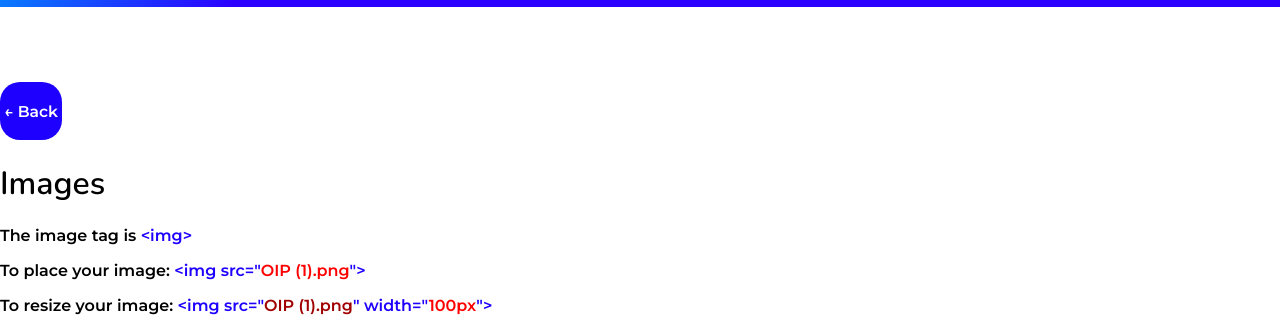
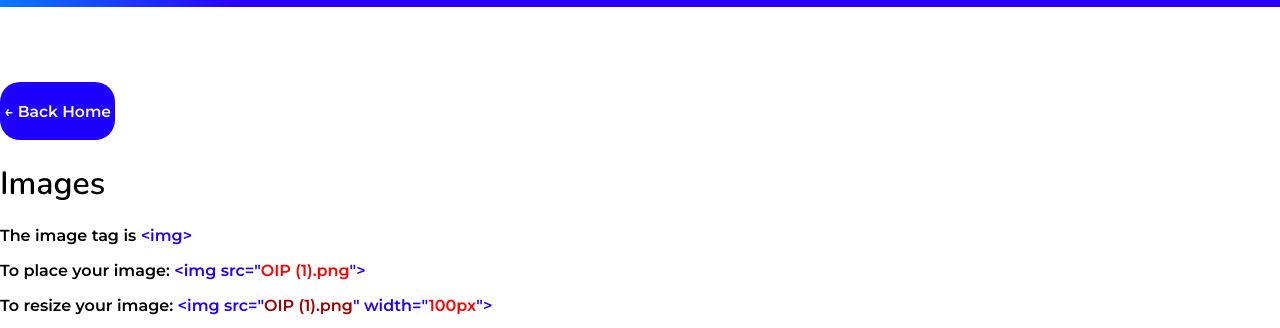
Before and after one commit to flowscripts/element-images, a plain HTML site: page index.html in a window 1280 px wide. Shown: the part 68-396 px from the top of the page. Drawn offline with Linux system fonts and the light colour scheme.

Commit message:
Update index.html

```diff
--- a/index.html
+++ b/index.html
@@ -321,8 +321,9 @@ background: linear-gradient(131deg, rgba(0,94,255,1)
     </style>
     </head>
     <body>
-
-
+     <form>
+            <button class="back-menu1" type="submit" formaction="https://flowscripts.github.io"><h3>← Back Home</h3></button>
+            </form>
 
         <style>
 
@@ -338,12 +339,9 @@ background: linear-gradient(131deg, rgba(0,94,255,1)
                 background-color: #5640ff;
             }
             </style>
-            <button class="back-menu1" onclick="goBack()" fdprocessedid="ct9rmb"><h3>← Back</h3></button>
-            <script>
-                function goBack() {
-                    window.history.back();
-                }
-            </script>
+
+
+
       <style>   /* styles.css */
 
 
```
